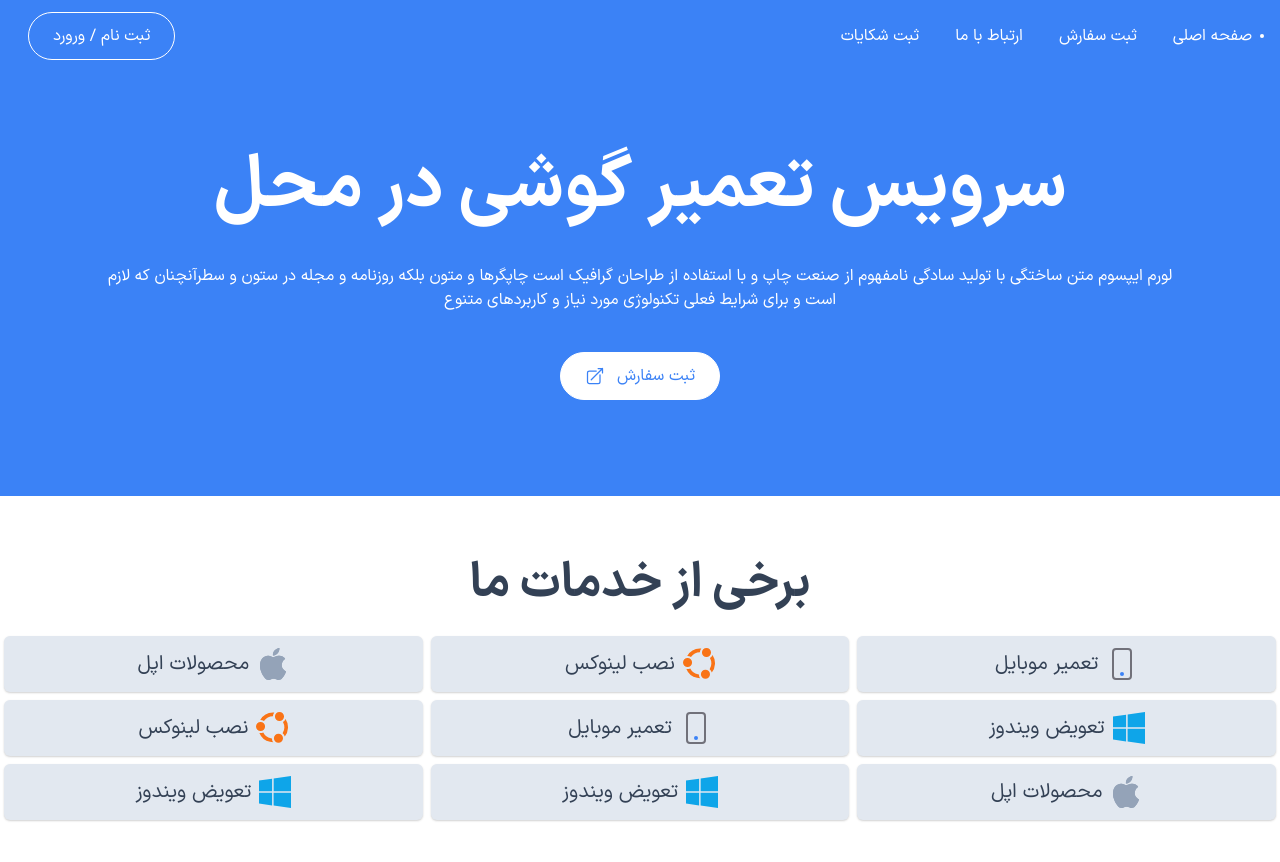
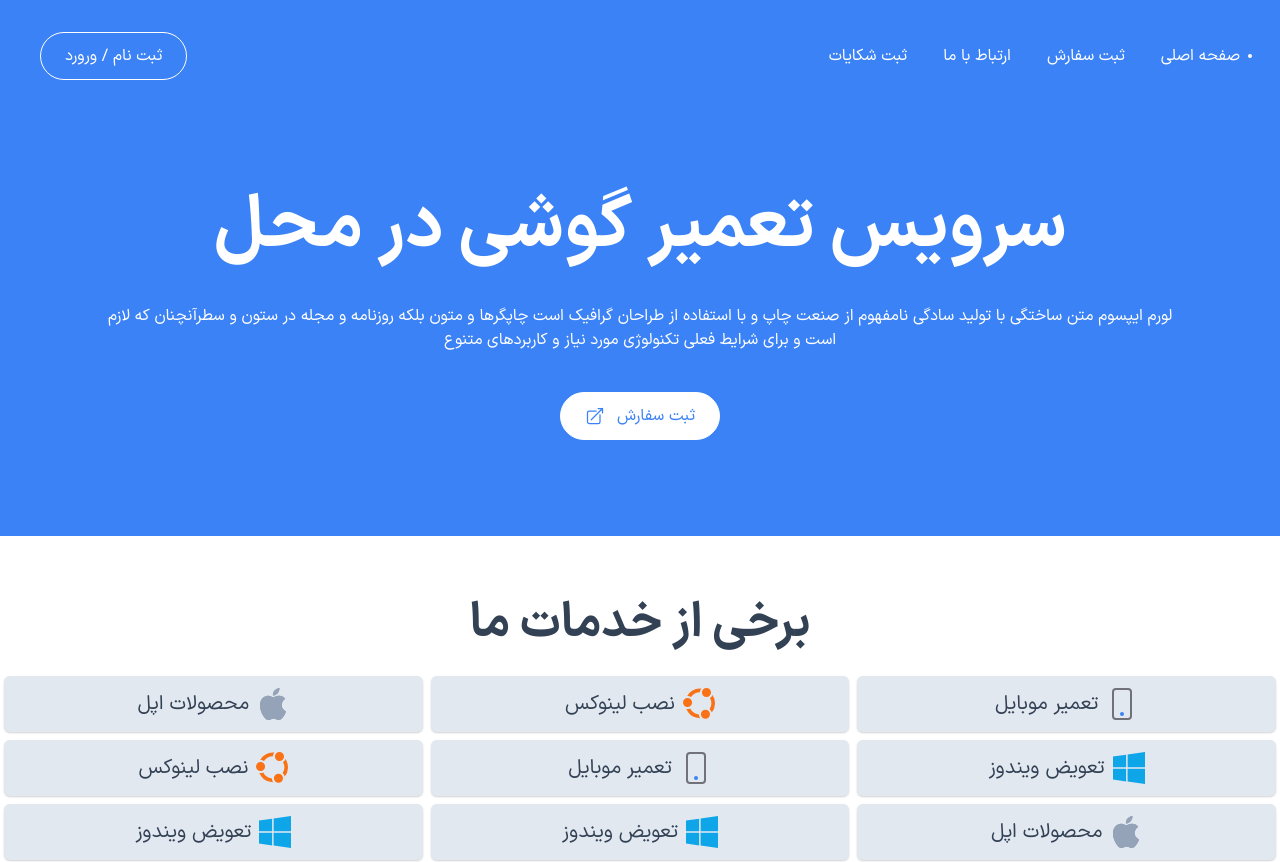
Before and after one commit to Apple-Service-ir/AppleService-RepairProject-FrontEnd, a React (Vite) app: page / in a window 1280 px wide. Shown: the top 862 px of the page. Built offline with nearby package versions, Linux system fonts and the light colour scheme; no server answers.

Commit message:
change header styles

```diff
--- a/src/components/Header/Header.jsx
+++ b/src/components/Header/Header.jsx
@@ -18,7 +18,8 @@ export function Header() {
 
   return (
     <>
-      <div className='bg-blue-500 w-screen flex justify-between items-center p-3 px-7 z-50'>
+      <div className={`${location.pathname === '/' && 'bg-blue-500'} w-screen p-5 z-50 duration-0`}>
+        <div className='bg-blue-500 w-full flex justify-between items-center py-3 px-5 rounded-xl'>
           <div
             className="btn btn-ghost text-xl flex items-center relative lg:hidden"
             onClick={() => {
@@ -92,6 +93,7 @@ export function Header() {
             )
           }
         </div>
+      </div >
 
       <div
         className={`w-screen h-screen fixed top-0 left-0 z-50
```
Lines whose indentation alone changed are shown as unchanged.
